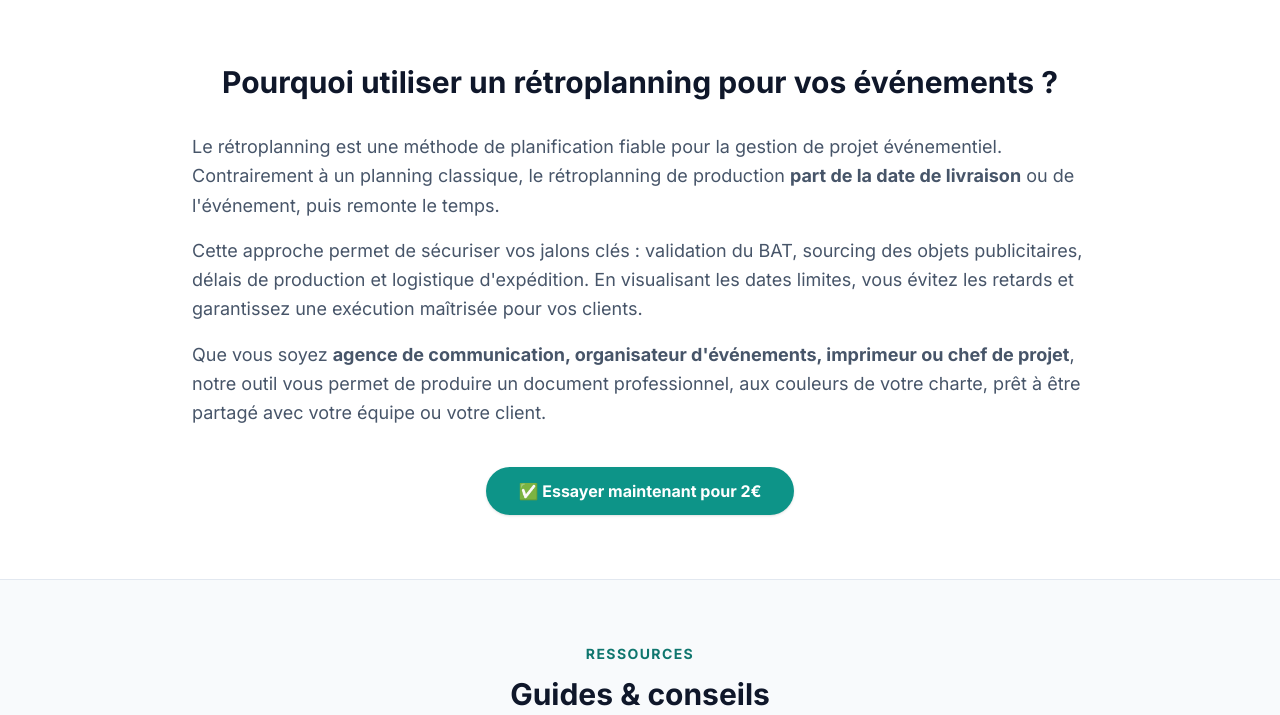
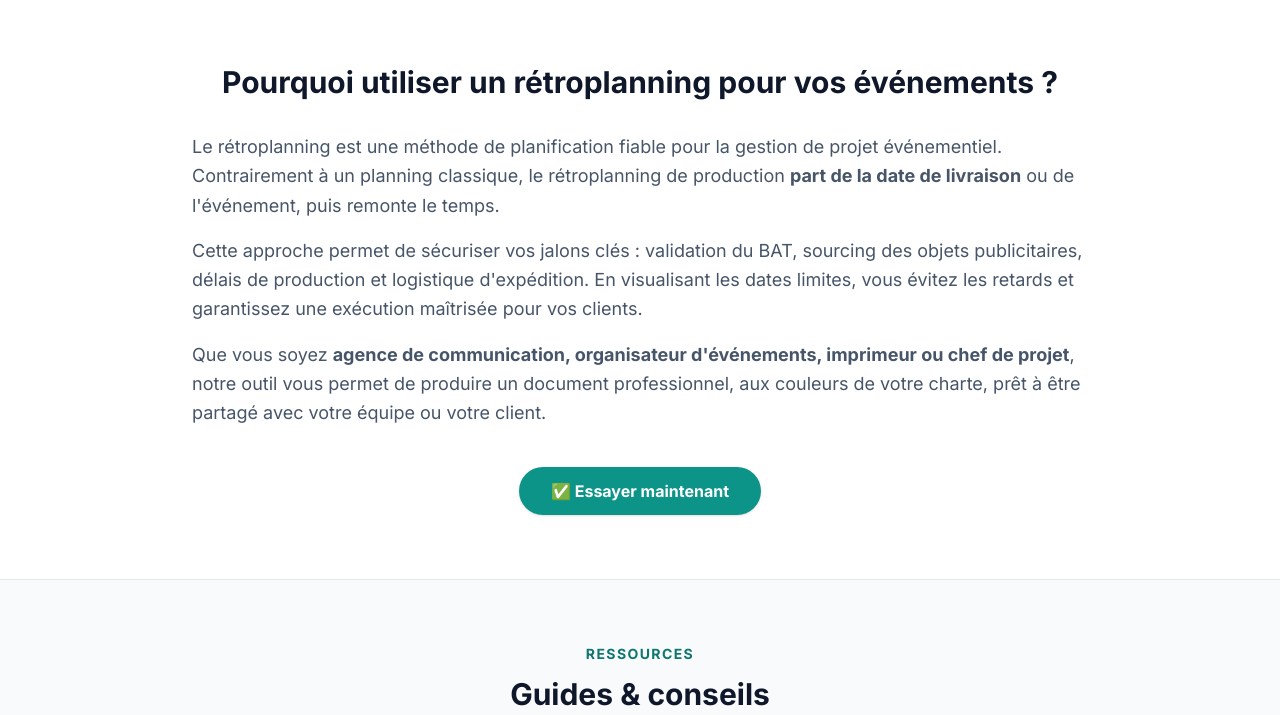
Before and after one commit to Omnipub/Retroplanning, a Flask app: page / in a window 1280 px wide. Shown: the part 1144-1859 px from the top of the page. Run offline with Flask 3, Linux system fonts and the light colour scheme; parts of the project's set-up code (start-up, migrations or seed data) failed here and were passed over; some libraries are stand-ins or nearby versions.

Commit message:
Update landing.html

```diff
--- a/templates/landing.html
+++ b/templates/landing.html
@@ -228,7 +228,7 @@
             <div class="mt-10 text-center">
                 <a href="/formulaire"
                    class="inline-block bg-teal-600 hover:bg-teal-700 text-white font-bold py-3 px-8 rounded-full shadow transition">
-                    ✅ Essayer maintenant pour 2€
+                    ✅ Essayer maintenant
                 </a>
             </div>
 
```
